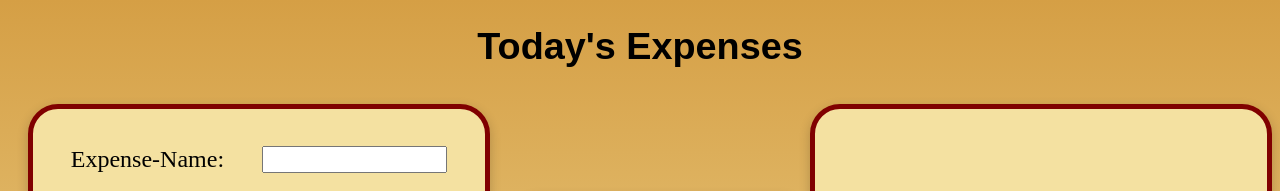
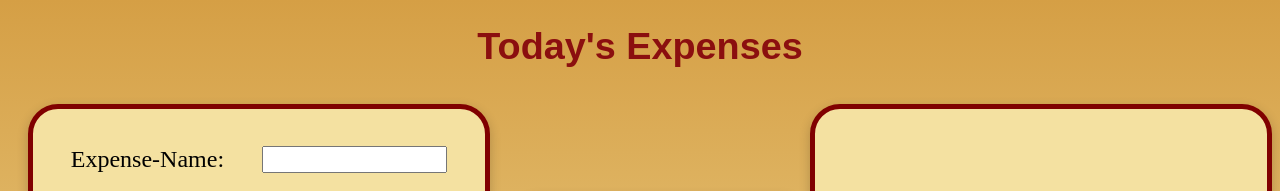
Before and after one commit to Manas-Agnihotri-MNNIT/COOL--CODERS, a plain HTML site: page expenses.html in a window 1280 px wide. Shown: the top 191 px of the page. Drawn offline with Linux system fonts and the light colour scheme.

Commit message:
Add files via upload

```diff
--- a/expenses.css
+++ b/expenses.css
@@ -7,7 +7,7 @@ body {
 h1 {
     display: block;
     text-align: center;
-    color: #000000;
+    color:rgb(139, 15, 15);
     font-size: 1cm;
     font-family:sans-serif;
 }
```
